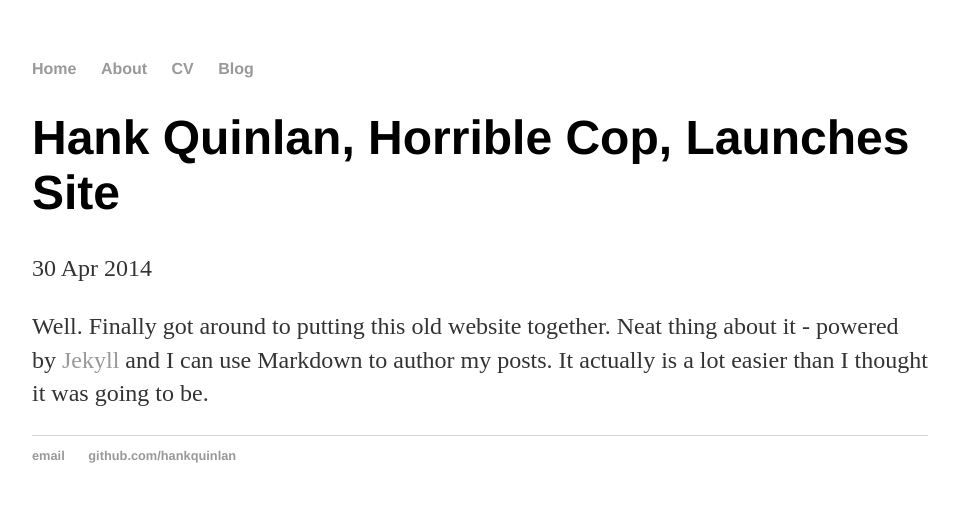
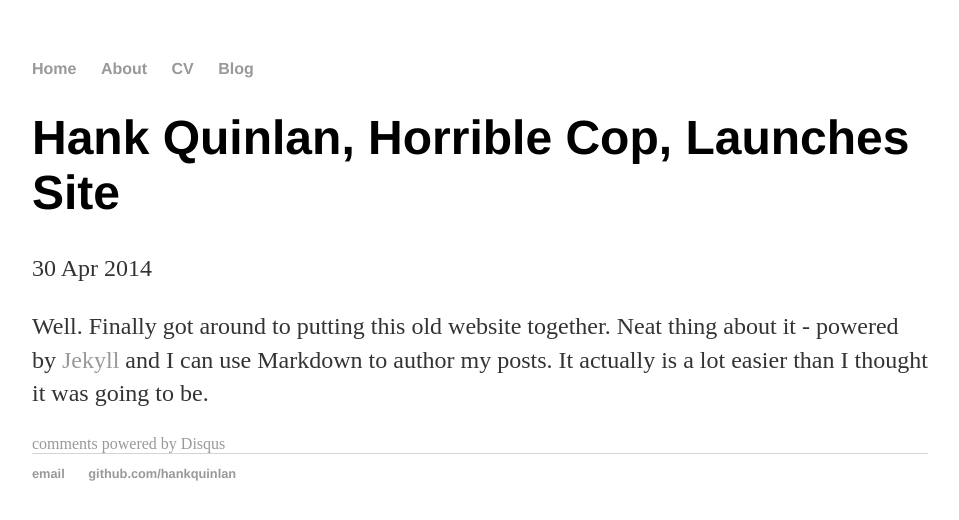
Before and after one commit to elizagrames/elizagrames.github.io, a Jekyll site: the page built from _posts/2014-04-30-test.md, in a window 1280 px wide. Shown: the top 520 px of the page, without its empty margins (160-1119 px from the left). Built offline with Jekyll 4.4.1, drawn with Linux system fonts in a browser that asks for light colours; comment, search, counter and statistics services are not loaded.

Commit message:
Update post.html

```diff
--- a/_layouts/post.html
+++ b/_layouts/post.html
@@ -8,3 +8,6 @@ layout: default
 <div class="post">
   {{ content }}
 </div>
+<div class="notecomments">
+				{% include disqus.html %}
+</div>
```
